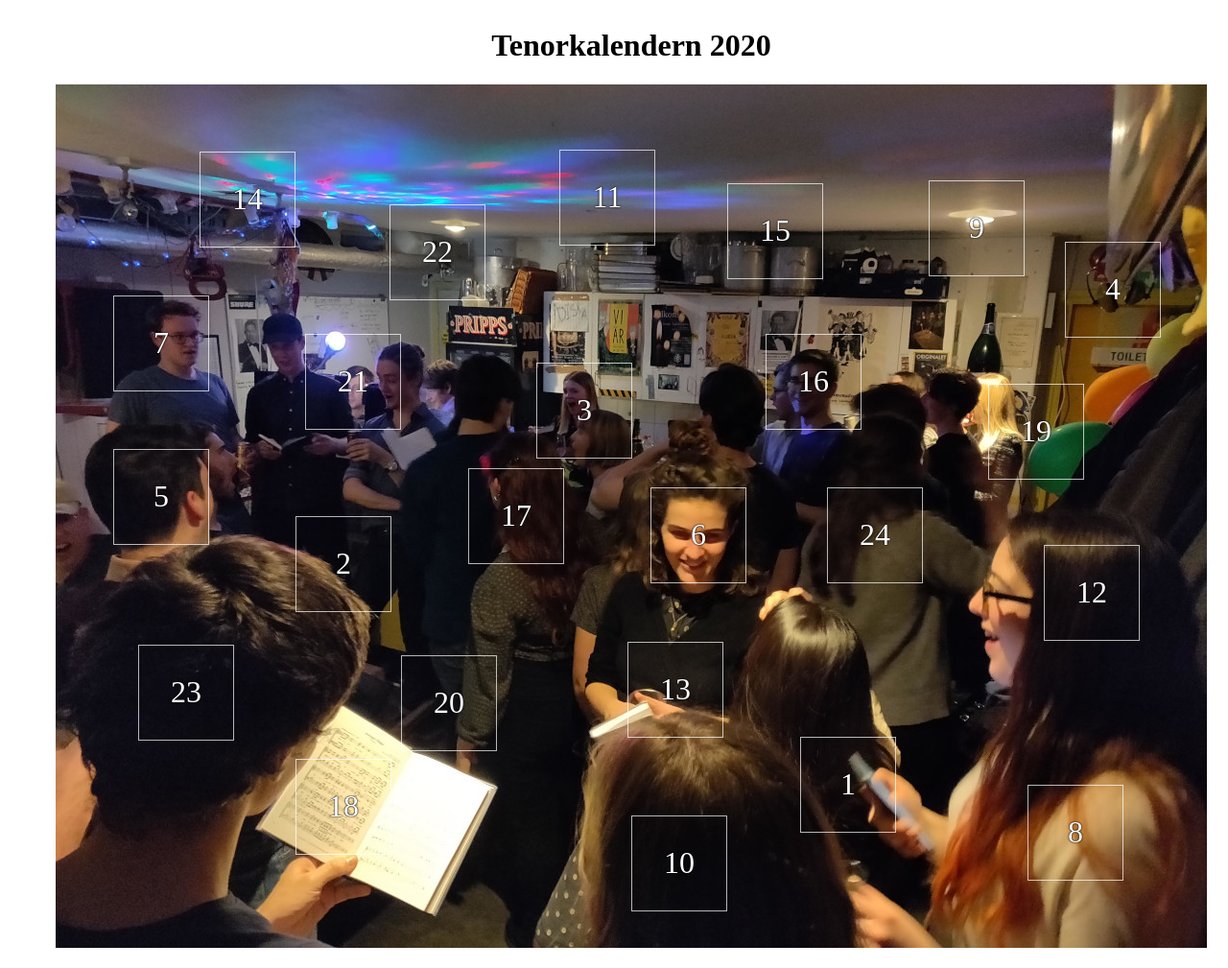
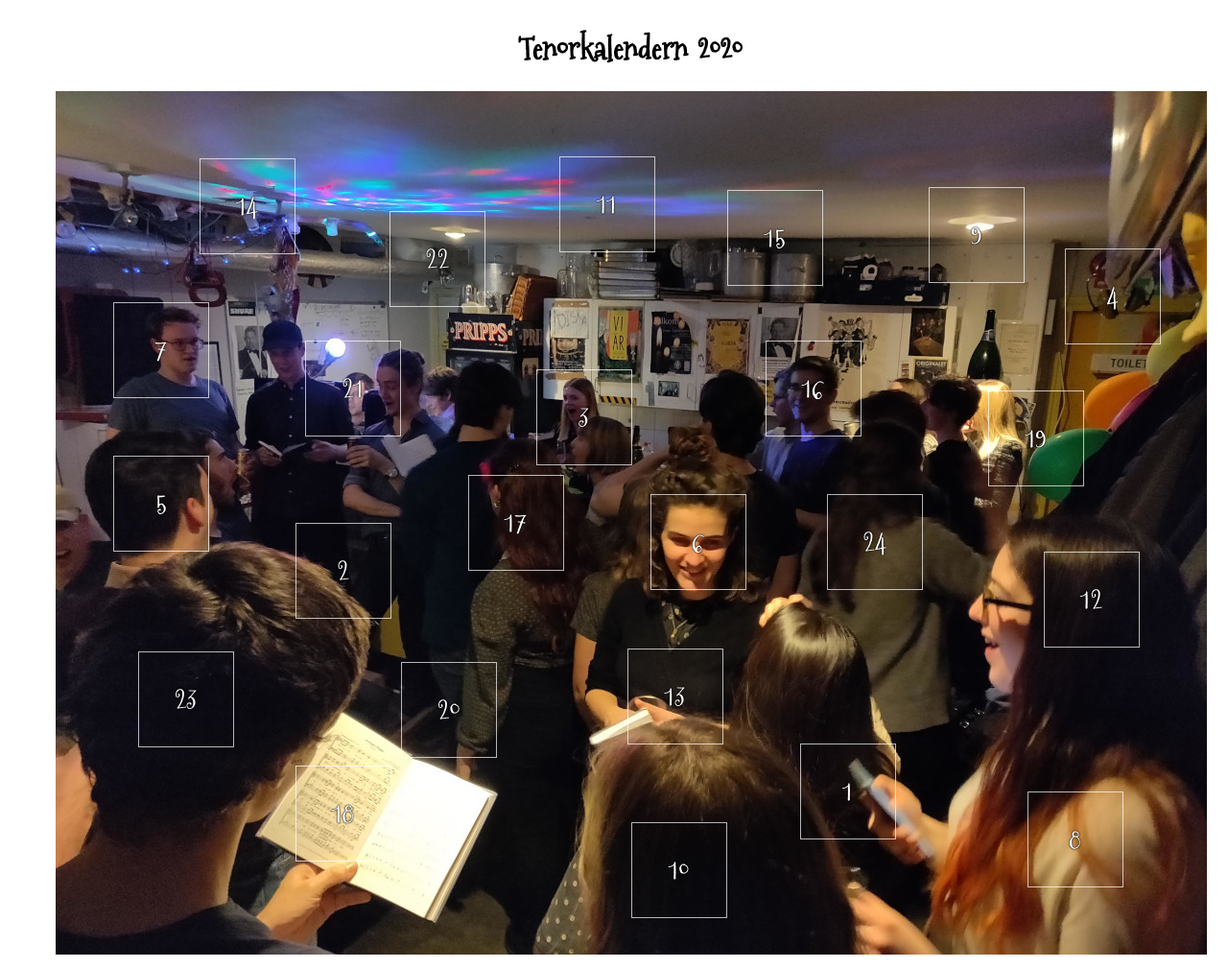
Before and after one commit to teknologkoren/tenorkalendern, a Flask app: page / in a window 1280 px wide. Shown: the whole page at 96% size. Before the commit the page ends 988 px from the top, so only its background shows below. Run offline with Flask 2, Linux system fonts and the light colour scheme; some web fonts are replaced.

Commit message:
add font, style fixes, add pycache to gitignore

```diff
--- a/static/css/style.css
+++ b/static/css/style.css
@@ -1,4 +1,20 @@
+@font-face {
+    font-family: 'mountains_of_christmasregular';
+    src: url('/static/fonts/MountainsofChristmas-webfont.eot');
+    src: url('/static/fonts/MountainsofChristmas-webfont.eot?#iefix') format('embedded-opentype'),
+         url('/static/fonts/MountainsofChristmas-webfont.woff2') format('woff2'),
+         url('/static/fonts/MountainsofChristmas-webfont.woff') format('woff'),
+         url('/static/fonts/MountainsofChristmas-webfont.ttf') format('truetype'),
+         url('/static/fonts/MountainsofChristmas-webfont.svg#mountains_of_christmasregular') format('svg');
+    font-weight: normal;
+    font-style: normal;
+}
+
 body {
+  font-family: 'mountains_of_christmasregular';
+}
+
+.kalender {
   min-width:1300px;
 }
 
--- a/templates/index.html
+++ b/templates/index.html
@@ -5,7 +5,7 @@
 {% endblock %}
 
 {% block content %}
-  <header>
+  <header class="kalender">
     <h1>Tenorkalendern 2020</h1>
   </header>
   <main class="kalender"></main>
```
Also changed, not shown: static/fonts/stylesheet.css (added, +12 -0 lines), static/fonts/MountainsofChristmas-webfont.woff (added), 1 other file.
